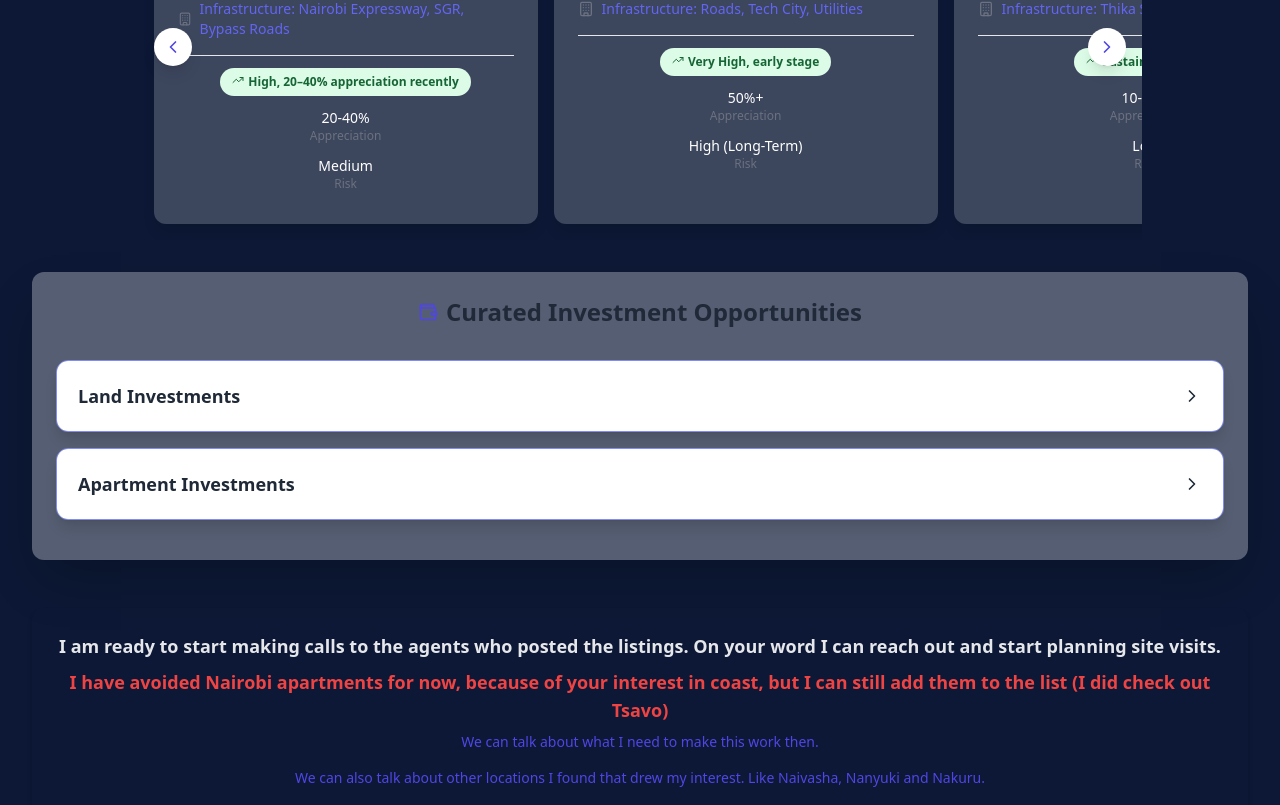
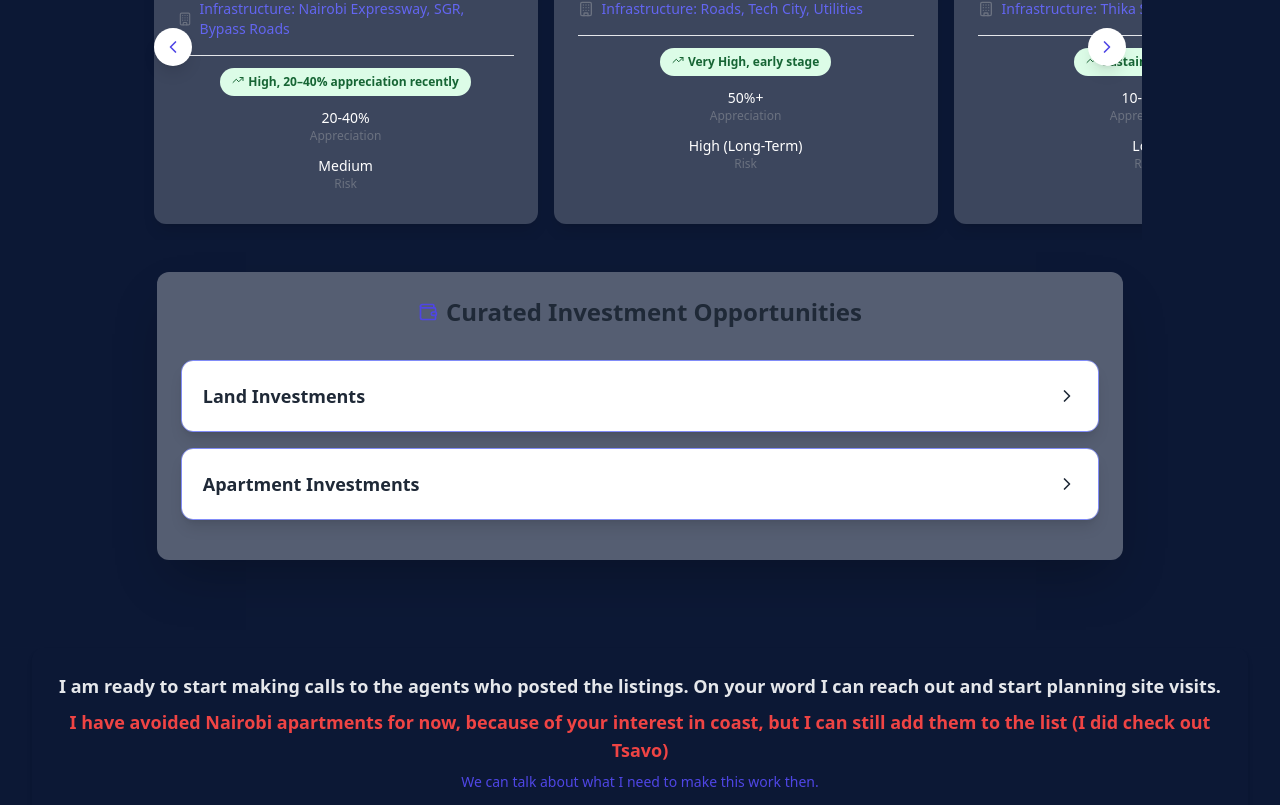
Before and after one commit to thatboyreegan/investment-report, a React (Vite) app: page / in a window 1280 px wide. Shown: the part 410-1215 px from the top of the page. Built offline with nearby package versions, Linux system fonts and the light colour scheme.

Commit message:
style(home): fixed the placement of curated investments

```diff
--- a/src/App.jsx
+++ b/src/App.jsx
@@ -468,7 +468,8 @@ const App = () => {
 
         </section>
 
-        <section className="mb-12 bg-white/30 bg-blur p-6 rounded-xl  shadow-2xl w-full">
+        <section className='w-full px-1 flex flex-col items-center'>
+          <section className="mb-12 bg-white/30 bg-blur p-6 rounded-xl  shadow-2xl md:w-4/5">
             <h2 className="text-2xl font-bold text-gray-800  border-indigo-400 pb-2 mb-6 w-full justify-center flex items-center">
                 <Wallet className="h-5 w-5 mr-2 text-indigo-600" />
                 Curated Investment Opportunities
@@ -488,6 +489,9 @@ const App = () => {
                 onSelectInvestment={navigateToDetails}
             />
         </section>
+        </section>
+
+
 
         <div className="mb-10 mt-10 p-6 rounded-xl shadow-md text-center  w-full">
           <p className="text-lg font-semibold text-gray-200 mb-2">I am ready to start making calls to the agents who posted the listings. On your word I can reach out and start planning site visits.</p>
```
